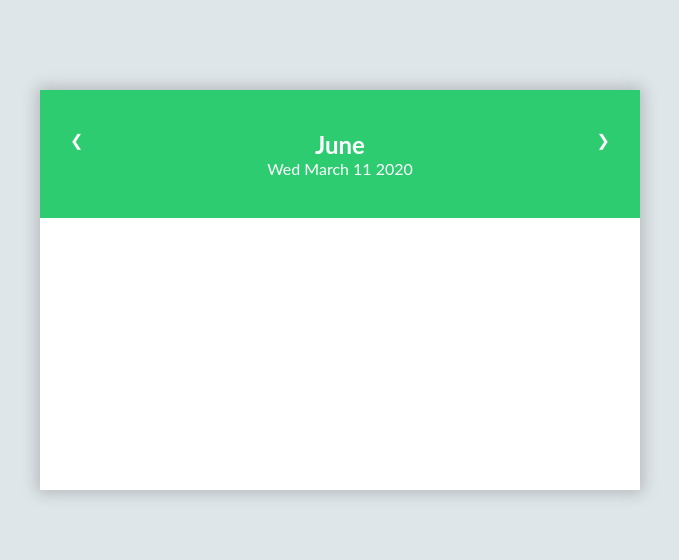
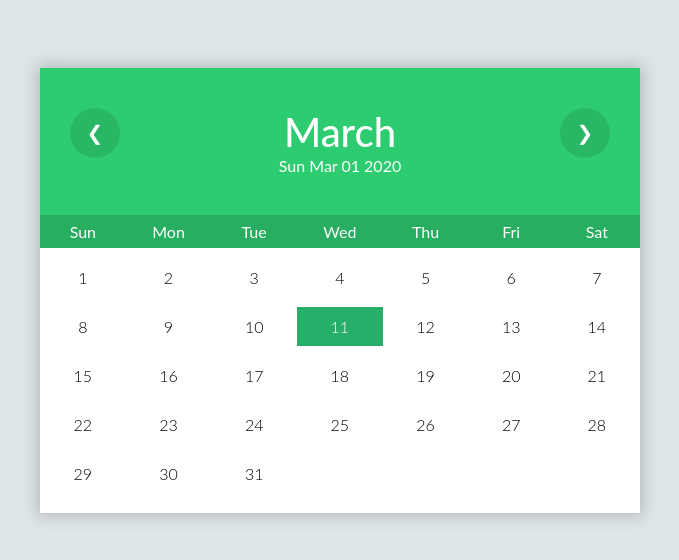
Before and after one commit to kyntax/calendar, a plain HTML site: page index.html in a window 1280 px wide. Shown: the part 110-670 px from the top of the page, without its empty margins (300-979 px from the left). Drawn offline with Linux system fonts and the light colour scheme.

Commit message:
Calendar ver-1.0

```diff
--- a/css/style.css
+++ b/css/style.css
@@ -5,7 +5,6 @@ html, body {
 body {
     margin: 0;
     font-family: "Lato", "san-serif";
-
 }
 .wrapper {
     display: flex;
@@ -20,7 +19,6 @@ body {
 #calendar {
     margin: auto;
     width: 600px;
-    height: 400px;
     background-color: #fff;
     box-shadow: 0px 0px 15px 3px rgba(0,0,0,0.2);
 }
@@ -33,3 +31,62 @@ body {
     color: #fff;
     padding: 40px 30px;
 }
+.calendar-weekdays {
+    display: flex;
+    background-color: #27ae60;
+    color: #fff;
+    padding: 7px 0;
+
+}
+.calendar-days {
+    display: flex;
+    flex-wrap: wrap;
+
+    font-weight: 300;
+    padding: 10px 0;
+}
+.calendar-days div {
+    margin-bottom: 10px;
+    padding: 10px 0;
+    transition: all 0.4s;
+    cursor: pointer;
+}
+.calendar-weekdays div, .calendar-days div{
+    width: 14.28%;
+    text-align: center;
+}
+
+.calendar-days div:hover {
+    background-color: #dfe6e9;
+}
+.today {
+    background-color: #27ae68;
+    color: #fff;
+}
+.next-date {
+    color:  rgb(155, 155, 155);
+}
+.prev-date {
+    color: rgb(155, 155, 155);
+}
+#month {
+    font-size: 40px;
+    font-weight: 500;
+}
+.prev,
+.next {
+    display: flex;
+    justify-content: center;
+    align-items: center;
+    font-size: 20px;
+    width: 50px;
+    height: 50px;
+    background-color: rgba(0,0,0,0.1);
+    border-radius:  50%;
+    transition: all 0.4s;
+}
+.prev:hover,
+.next:hover {
+    background-color:  rgba(0,0,0,0.2);
+    cursor: pointer;
+}
--- a/index.html
+++ b/index.html
@@ -16,18 +16,28 @@
                     <span>&#10094</span>
                 </div>
                 <div>
-                    <h2>June</h2>
-                    <p>Wed March 11 2020</p>
+                    <h2 id="month">March</h2>
+                    <p id="date_str"></p>
                 </div>
                 <div class="next">
                     <span>&#10095</span>
                 </div>
             </div>
             <div class="calendar-weekdays">
-
+                <div>Sun</div>
+                <div>Mon</div>
+                <div>Tue</div>
+                <div>Wed</div>
+                <div>Thu</div>
+                <div>Fri</div>
+                <div>Sat</div>
             </div>
             <div class="calendar-days">
-
+<!--
+               <div class="next_date">1</div>
+               <div class="next_date">2</div>
+               <div class="next_date">3</div>
+               <div class="next_date">4</div> -->
             </div>
         </div>
     </div>
--- a/js/calendar.js
+++ b/js/calendar.js
@@ -0,0 +1,46 @@
+const months = ['January', 'February', 'March', 'April', 'May', 'June', 'July', 'August', 'September', 'October', 'November', 'December'
+];
+const prevBtn = document.querySelector(".prev");
+const nextBtn = document.querySelector(".next");
+const currentMonthDisplay = document.querySelector("#month");
+const dateStrDisplay = document.querySelector("#date_str");
+const calendarDisplay = document.querySelector(".calendar-days");
+
+let dt = new Date(); // take your system datetime
+let today = new Date();
+
+function renderDate() {
+    dt.setDate(1);
+    let dayBegin = dt.getDay(); // take day of week
+    let endDate = new Date(dt.getFullYear(), dt.getMonth() + 1, 0).getDate(); // take number of date of current month
+    let prevDate = new Date(dt.getFullYear(), dt.getMonth(), 0).getDate();
+
+    dateStrDisplay.innerHTML = dt.toDateString();
+    currentMonthDisplay.innerHTML = months[dt.getMonth()];
+
+    let cells = "";
+    for (x = dayBegin; x > 0; x--) {
+        cells += `<div class="prev-date">${prevDate - x + 1}</div>`;
+    }
+    for (let day = 1; day <= endDate; day++) {
+        if (day === today.getDate() && today.getMonth() === dt.getMonth()) {
+            cells += `<div class="today">${day}</div>`
+        } else {
+            cells += `<div>${day}</div>`;
+        }
+    }
+    calendarDisplay.innerHTML = cells;
+}
+renderDate();
+const moveBack = () => {
+    dt.setMonth(dt.getMonth() - 1);
+    renderDate();
+}
+const moveNext = () => {
+    dt.setMonth(dt.getMonth() + 1);
+    renderDate();
+}
+const nDay = document.querySelectorAll(".calendar-days");
+console.log(nDay);
+prevBtn.addEventListener("click", moveBack);
+nextBtn.addEventListener("click", moveNext);
```
